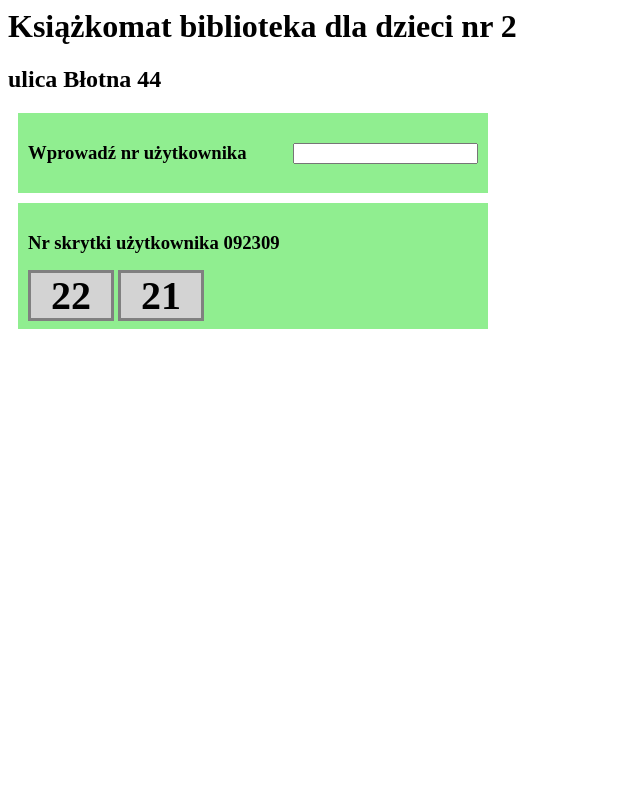
After one commit to bibliotekarz/librarycabinet, a PHP site: page /mockup-czytelnik.html in a window 1280 px wide. The commit adds this page. Shown: the whole page, without its empty margins (0-640 px from the left). Run offline with PHP 8.4, Linux system fonts and the light colour scheme.

Commit message:
mockup czytelnik added

```diff
--- /dev/null
+++ b/mockup-czytelnik.html
@@ -0,0 +1,28 @@
+<html>
+
+<head>
+    <meta charset="UTF-8" />
+    <title>mockup strona czytelnika</title>
+    <meta name="description" content="mockup książkomatu" />
+    <link rel="stylesheet" type="text/css" href="style.css" />
+    <meta name="viewport" content="width=device-width, initial-scale=1">
+
+</head>
+
+<body>
+    <h1>Książkomat biblioteka dla dzieci nr 2</h1>
+    <h2>ulica Błotna 44</h2>
+
+    <div class="edycja">
+        <div class="flekser"><h3>Wprowadź nr użytkownika</h3>
+            <div class=""><input class="" id="id-user-22" name="id-user" value="<!-- z bazy albo puste -->"
+                type="number"></div>
+            </div>
+    </div>
+
+    <div class="edycja">
+        <div><h3>Nr skrytki użytkownika 092309 </h3><span class="box-number">22</span> <span class="box-number">21</span></div>
+    </div>
+</body>
+
+</html>
--- a/style.css
+++ b/style.css
@@ -42,6 +42,7 @@
        display: flex;
        flex-direction: row;
        justify-content: space-between;
+       align-items: center;
    }
 
    .box-number {
```
